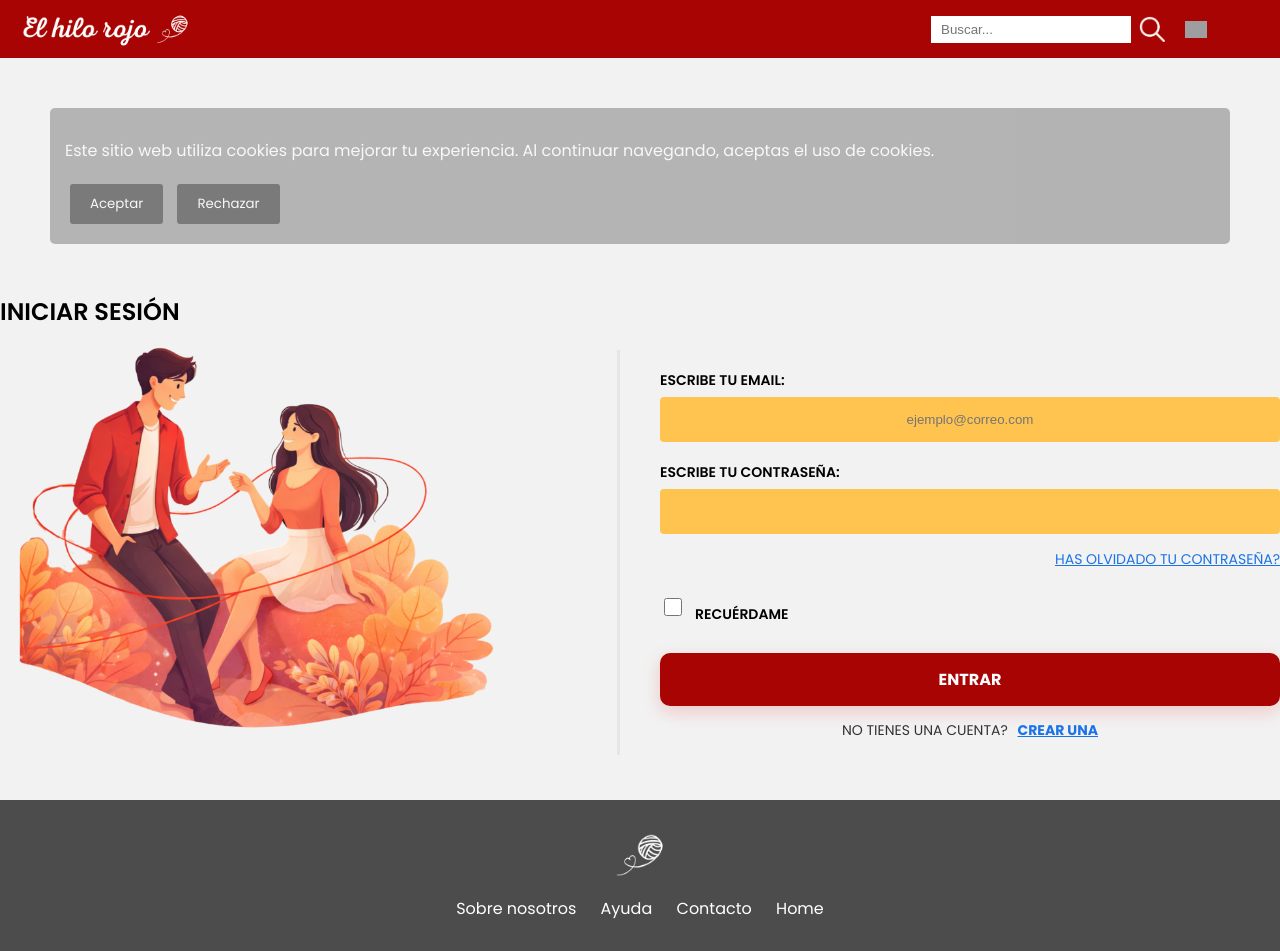
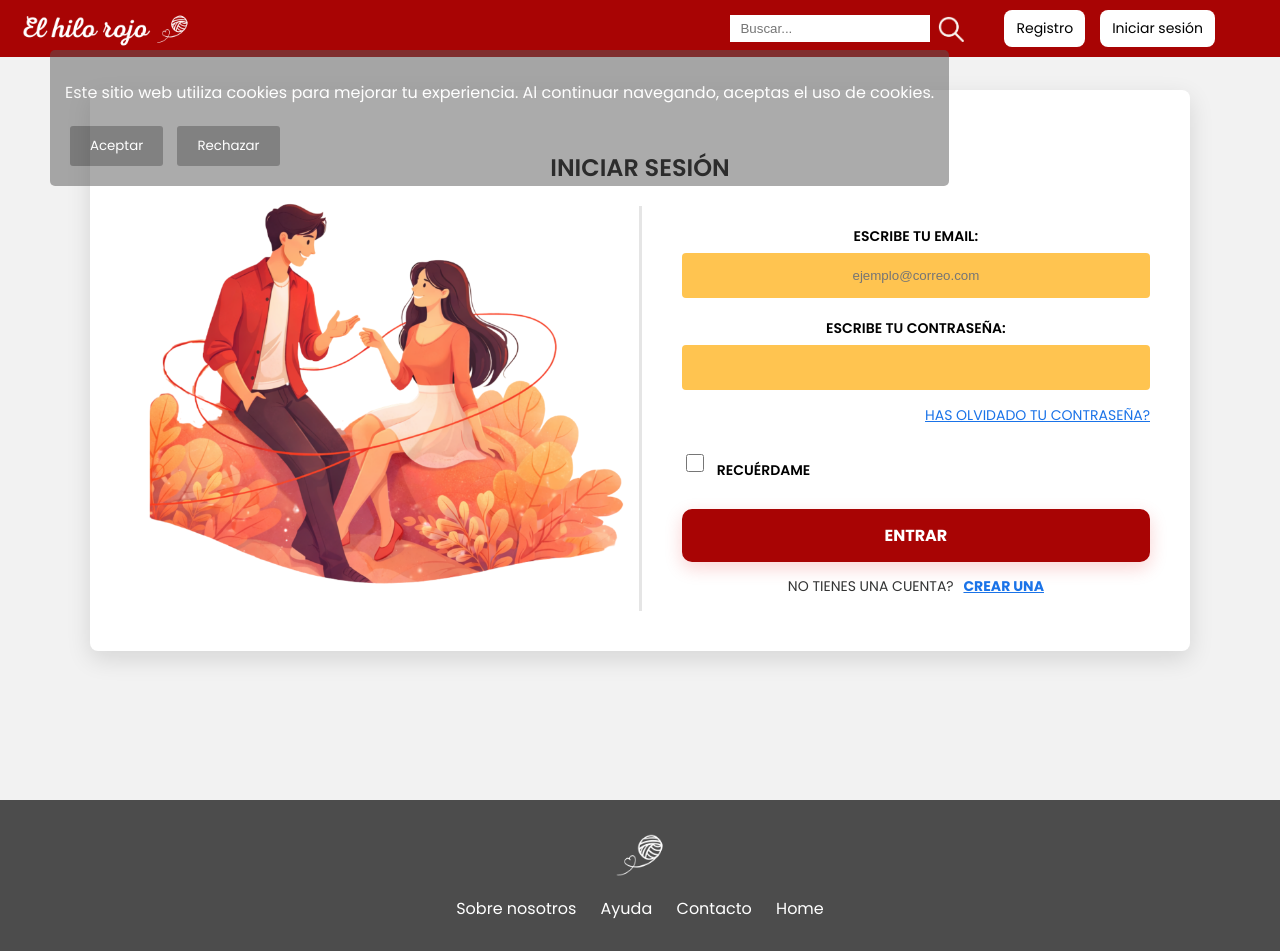
Before and after one commit to BlancaPorcelAlonso/HiloRojo, a PHP site: page /formularios/formulario_inicio_sesion_usuario.php in a window 1280 px wide. Run offline with PHP 8.4, Linux system fonts and the light colour scheme; grey boxes are pictures that could not be loaded.

Commit message:
arreglo vista inicio de sesion

```diff
--- a/view/formularios/formulario_inicio_sesion_usuario.css
+++ b/view/formularios/formulario_inicio_sesion_usuario.css
@@ -81,13 +81,7 @@ a:active {
     align-content: start;              /* evita repartos raros PRUEBA*/
 }
 
-/* Clase para oscurecer y evitar que se pueda hacer clic */
-.login-inactivo {
-    opacity: 1.5;            /* Lo hace más oscuro/transparente */
-    pointer-events: none;    /* Evita que se pueda clicar o escribir */
-    filter: grayscale(100%); /* Opcional: lo pone en blanco y negro */
-    user-select: none;       /* Evita que se pueda seleccionar el texto */
-}
+
 button,
 .btn-registro,
 .btn-login,
@@ -204,7 +198,6 @@ button,
     color: tomato;
   }
 
-}
   /* Reorganizar cabecera */
   #cabecera {
     display: flex;
@@ -510,3 +503,44 @@ input[name="email"]:user-invalid+span {
     margin-bottom: 20px;
     margin-top: 10px;
   }
+
+
+  #cookies {
+  background-color: #595858;
+  color: white;
+  opacity: 50%;
+  padding: 15px;
+  margin: 50px;
+  border-radius: 5px;
+
+  position: fixed;   /* Lo fija respecto a la ventana del navegador */
+  z-index: 9999;     /* Lo superpone por encima de los demás elementos */
+
+}
+
+#cookies button {
+  background-color: #050505;
+  color: white;
+  border: none;
+  padding: 10px 20px;
+  margin: 5px;
+  cursor: pointer;
+  border-radius: 3px;
+}
+
+#btn-reabrir-cookies {
+  background-color: #050505;
+  color: white;
+  border: none;
+  padding: 10px 20px;
+  margin: 5px;
+  cursor: pointer;
+  border-radius: 3px;
+  position: fixed;
+  top: 45px;
+  right: 90px;
+}
+
+#cookies button:hover {
+  background-color: #333333;
+}
--- a/view/formularios/formulario_inicio_sesion_usuario.php
+++ b/view/formularios/formulario_inicio_sesion_usuario.php
@@ -9,69 +9,62 @@
 </head>
 
 <body>
-    <form action="../../controller/userController.php" method="POST"></form>
-
     <div id="contenedor">
 
-        <?php include_once("../header.php"); ?>
-        <style>
-            #cookies {
-                background-color: #777777;
-                color: white;
-                opacity: 50%;
-                padding: 15px;
-                margin: 50px;
-                border-radius: 5px;
-            }
+        <header id="cabecera">
+            <div class="logo">
+                <a href="../index.html">
+                    <img src="../assets/logo_cabecera_nombre_logo.png" id="logo_completo"
+                        alt="Logo completo de El Hilo Rojo con nombre y símbolo">
+                    <img src="../assets/logo_en_blanco.png" id="logo_solo" alt="Logo en blanco de El Hilo Rojo"></a>
+            </div>
+            <div class="opciones">
+                <form class="buscador">
+                    <input class="barra_buscador" type="search" placeholder="Buscar...">
+                    <button type="submit" class="btn-buscar">
+                        <img src="../assets/icono_lupa.png" alt="Icono de lupa para buscar">
+                    </button>
+                </form>
 
-            #cookies button {
-                background-color: #050505;
-                color: white;
-                border: none;
-                padding: 10px 20px;
-                margin: 5px;
-                cursor: pointer;
-                border-radius: 3px;
-            }
-            #btn-reabrir-cookies {
-                background-color: #050505;
-                color: white;
-                border: none;
-                padding: 10px 20px;
-                margin: 5px;
-                cursor: pointer;
-                border-radius: 3px;
-                position: fixed;
-                top: 45px;
-                right: 90px;
-            }
+                <div class="usuario">
+                    <a href="formulario_crear_usuario.html" class="btn-registro">
+                        Registro
+                    </a>
 
-            #cookies button:hover {
-                background-color: #333333;
-            }
-        </style>
+                    <a href="formulario_inicio_sesion_usuario.html" class="btn-login">
+                        Iniciar sesión
+                    </a>
+                    <!-- Botón único para móvil -->
+                    <a href="formulario_inicio_sesion_usuario.html" class="btn-usuario">
+                    </a>
+                </div>
+            </div>
+        </header>
         <main>
+
             <div id="cookies">
 
-
-                <p>Este sitio web utiliza cookies para mejorar tu experiencia. Al continuar navegando, aceptas el uso de cookies.</p>
+                <p>Este sitio web utiliza cookies para mejorar tu experiencia. Al continuar navegando, aceptas el uso de
+                    cookies.</p>
                 <button type="button" id="btn-aceptar" name="cookiesAccepted" value="true">Aceptar</button>
                 <button type="button" id="btn-rechazar" name="cookiesAccepted" value="false">Rechazar</button>
 
-            </div>                    <button type="button" id="btn-reabrir-cookies" style="display:none;">Ver aviso de cookies de nuevo</button>
-
-            <section id="formularioclass=" formulario"> <!-- contenido con formulario -->
+            </div>
+            <button type="button" id="btn-reabrir-cookies" style="display:none;">Ver aviso de cookies de
+                nuevo</button>
+            <section class="formulario"> <!-- contenido con formulario -->
                 <div id=cabecera_titulo> <!-- cabecera con titulo del apartado -->
                     <h2> INICIAR SESIÓN </h2>
-
                 </div>
-                <form action="../../controller/userController.php" autocomplete="on" method="post">
+                <form action="accio.php" autocomplete="on" method="get">
 
                     <div class="form-grid">
 
                         <div class="col-izq">
 
-                            <div class="preview-foto"><img src="../assets/registro_img.png" alt="Imagen ilustrativa de una pareja conectándose en la aplicación El Hilo Rojo"></div>
+                            <div class="preview-foto"><img src="../assets/registro_img.png"
+                                    alt="Imagen ilustrativa de una pareja conectándose en la aplicación El Hilo Rojo">
+                            </div>
                         </div>
 
                         <!-- COLUMNA DERECHA -->
@@ -86,8 +79,8 @@
 
                             <!-- forms pasword -->
                             <label for="password">Escribe tu contraseña:</label>
-                            <input type="password" name="contrasena" id="password" required
-                                placeholder=""
+                            <input type="password" name="password" id="password" required
+                                pattern="^(?=.*[a-z])(?=.*[A-Z])(?=.*\d).{8,}$" placeholder=""
                                 title=" Minimo 8 caracteres, debe incluir numeros, mayusculas y minusculas" />
 
                             <div class="fila-aux">
@@ -100,24 +93,10 @@
                             </div>
 
                             <!-- BOTÓN SUBMIT -->
-                            <button type="submit" name="login" class="btn-submit">
+                            <button type="submit" class="btn-submit">
                                 ENTRAR
                             </button>
-
-                            <?php
-                            if (isset($_GET['error'])) {
-                                $e = $_GET['error'];
-                                if ($e === 'contrasena_incorrecta') {
-                                    echo "<p style='color:red; text-align:center;'>contraseña incorrecta</p>";
-                                } elseif ($e === 'email_no_registrado') {
-                                    echo "<p style='color:red; text-align:center;'>email no registrado</p>";
-                                } else {
-                                    echo "<p style='color:red; text-align:center;'>datos incorrectos</p>";
-                                }
-                            }
-                            ?>
-
-                            <p class="sin-cuenta">NO TIENES UNA CUENTA? <a href="formulario_crear_usuario.php"
+                            <p class="sin-cuenta">NO TIENES UNA CUENTA? <a href="formulario_crear_usuario.html"
                                     class="link-crear">CREAR UNA</a></p>
 
                         </div>
@@ -133,15 +112,10 @@
             <a href="#sobre-nosotros">Sobre nosotros</a>
             <a href="#ayuda">Ayuda</a>
             <a href="#contacto">Contacto</a>
-            <a href="../index.php">Home</a>
+            <a href="../index.html">Home</a>
         </nav>
 
     </footer>
-    <!-- 1. La librería (el motor) -->
-    <script src="https://code.jquery.com/jquery-3.6.0.min.js"></script>
-
-    <!-- 2. Tu lógica (el conductor) -->
-    <script src="/HiloRojo/view/logica_jquery_cookies.js"></script>
 </body>
 
 </html>
```
